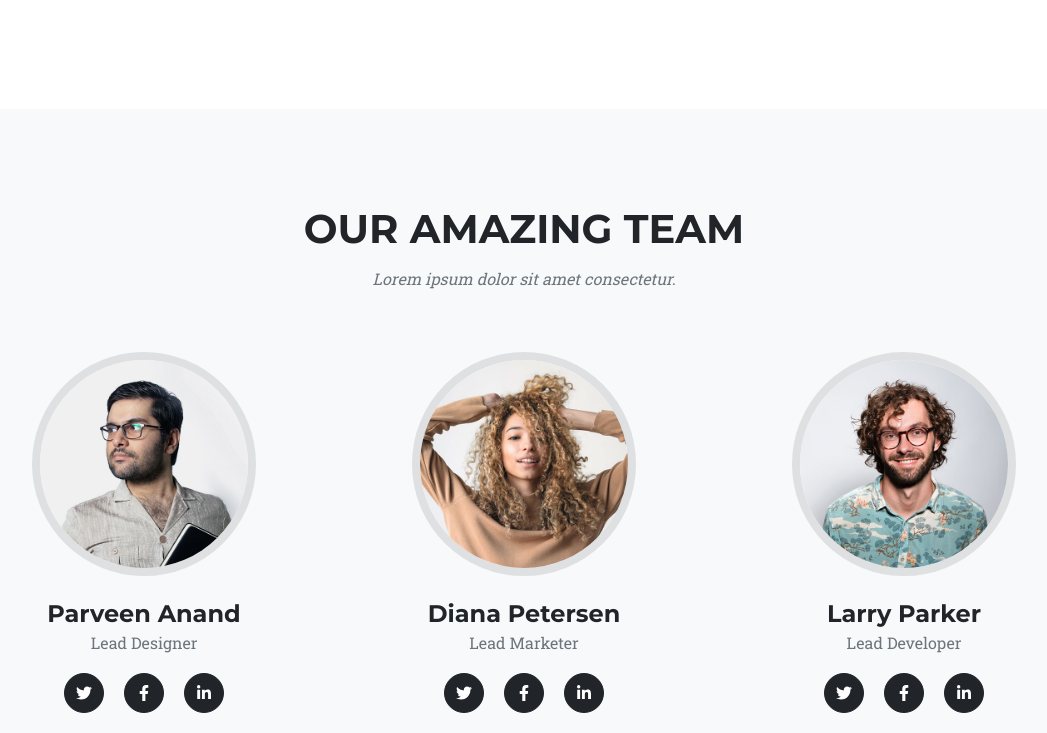
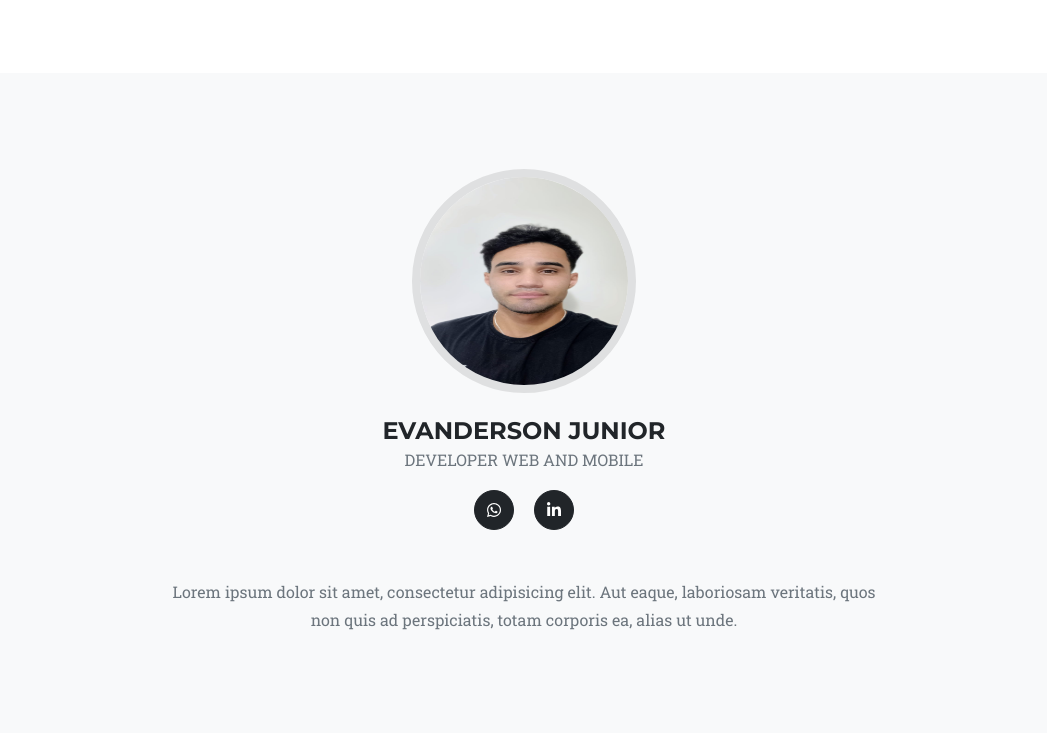
Before and after one commit to Evanjr73/PORTIFOLIO-WEB, a plain HTML site: page index.html in a window 1280 px wide. Shown: the part 4824-5557 px from the top of the page, without its empty margins (116-1163 px from the left). Drawn offline with nearby package versions, Linux system fonts and the light colour scheme.

Commit message:
melhorando e adequando layalt

```diff
--- a/index.html
+++ b/index.html
@@ -195,8 +195,8 @@
         <section class="page-section" id="about">
             <div class="container">
                 <div class="text-center">
-                    <h2 class="section-heading text-uppercase">About</h2>
-                    <h3 class="section-subheading text-muted">Lorem ipsum dolor sit amet consectetur.</h3>
+                    <h2 class="section-heading text-uppercase">About Mi</h2>
+                    <h3 class="section-subheading text-muted"></h3>
                 </div>
                 <ul class="timeline">
                     <li>
@@ -256,40 +256,26 @@
         <!-- Team-->
         <section class="page-section bg-light" id="team">
             <div class="container">
-                <div class="text-center">
-                    <h2 class="section-heading text-uppercase">Our Amazing Team</h2>
-                    <h3 class="section-subheading text-muted">Lorem ipsum dolor sit amet consectetur.</h3>
-                </div>
+
                 <div class="row">
                     <div class="col-lg-4">
+
+                    </div>
+
+
+                    <div class="col-lg-4">
                         <div class="team-member">
-                            <img class="mx-auto rounded-circle" src="assets/img/team/1.jpg" alt="..." />
-                            <h4>Parveen Anand</h4>
-                            <p class="text-muted">Lead Designer</p>
-                            <a class="btn btn-dark btn-social mx-2" href="#!" aria-label="Parveen Anand Twitter Profile"><i class="fab fa-twitter"></i></a>
-                            <a class="btn btn-dark btn-social mx-2" href="#!" aria-label="Parveen Anand Facebook Profile"><i class="fab fa-facebook-f"></i></a>
-                            <a class="btn btn-dark btn-social mx-2" href="#!" aria-label="Parveen Anand LinkedIn Profile"><i class="fab fa-linkedin-in"></i></a>
+                            <img class="mx-auto rounded-circle" src="assets/img/portfolio/WhatsApp Image 2023-09-28 at 13.07.03.jpeg" alt="..." />
+                            <h4>EVANDERSON JUNIOR</h4>
+                            <p class="text-muted">DEVELOPER WEB AND MOBILE</p>
+                            <a class="btn btn-dark btn-social mx-2" href="#!" aria-label="Larry Parker Twitter Profile"><i class="fab fa-whatsapp"></i></a>
+
+                            <a class="btn btn-dark btn-social mx-2" href="#!" aria-label="Larry Parker LinkedIn Profile"><i class="fab fa-linkedin-in"></i></a>
                         </div>
                     </div>
+
                     <div class="col-lg-4">
-                        <div class="team-member">
-                            <img class="mx-auto rounded-circle" src="assets/img/team/2.jpg" alt="..." />
-                            <h4>Diana Petersen</h4>
-                            <p class="text-muted">Lead Marketer</p>
-                            <a class="btn btn-dark btn-social mx-2" href="#!" aria-label="Diana Petersen Twitter Profile"><i class="fab fa-twitter"></i></a>
-                            <a class="btn btn-dark btn-social mx-2" href="#!" aria-label="Diana Petersen Facebook Profile"><i class="fab fa-facebook-f"></i></a>
-                            <a class="btn btn-dark btn-social mx-2" href="#!" aria-label="Diana Petersen LinkedIn Profile"><i class="fab fa-linkedin-in"></i></a>
-                        </div>
-                    </div>
-                    <div class="col-lg-4">
-                        <div class="team-member">
-                            <img class="mx-auto rounded-circle" src="assets/img/team/3.jpg" alt="..." />
-                            <h4>Larry Parker</h4>
-                            <p class="text-muted">Lead Developer</p>
-                            <a class="btn btn-dark btn-social mx-2" href="#!" aria-label="Larry Parker Twitter Profile"><i class="fab fa-twitter"></i></a>
-                            <a class="btn btn-dark btn-social mx-2" href="#!" aria-label="Larry Parker Facebook Profile"><i class="fab fa-facebook-f"></i></a>
-                            <a class="btn btn-dark btn-social mx-2" href="#!" aria-label="Larry Parker LinkedIn Profile"><i class="fab fa-linkedin-in"></i></a>
-                        </div>
+
                     </div>
                 </div>
                 <div class="row">
```
